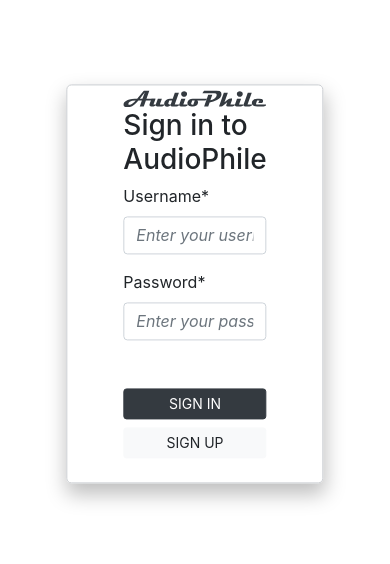
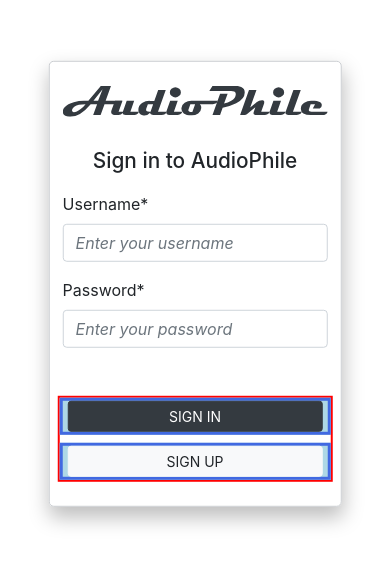
Before and after one commit to debersole81/audiophile, a React (Create React App) app: page /search in a window 390 px wide. Shown: the part 138-702 px from the top of the page. Built offline with nearby package versions, Linux system fonts and the light colour scheme.

Commit message:
Build and tweak sigin-form-mobile rulesets

```diff
--- a/src/App.css
+++ b/src/App.css
@@ -1,13 +1,13 @@
 /* #region Row and Column visualization styles. For assisting with layout only */
 
-/* .row {
+.row {
   border: solid 2px red;
 }
 
 .col {
   border: solid 3px royalblue;
   background: lightblue;
-} */
+}
 
 /* #endregion Row and Column visualization styles. For assisting with layout only */
 
@@ -115,11 +115,27 @@
   top: 50%;
   left: 50%;
   transform: translate(-50%, -50%);
-  padding: 0 3.5em 1.5em 3.5em;
+  width: 75%;
+  padding: 0 .8em 1.5em .8em;
   border: 1px solid #cacdd1;
   border-radius: 5px;
   box-shadow: 1px 10px 20px 1px rgba(0, 0, 0, 0.253);
+  font-size: 1em;
 }
+
+.signin-header-mobile {
+  font-size: 1.3em;
+  text-align: center;
+  padding-bottom: .5em;
+}
+
+.signin-form-logo-mobile {
+	margin-top: 1.5em;
+  margin-bottom: 2em;
+  max-width: 100%;
+  max-height: 100%;
+}
+
 
 .signin-form {
   position: absolute;
```
